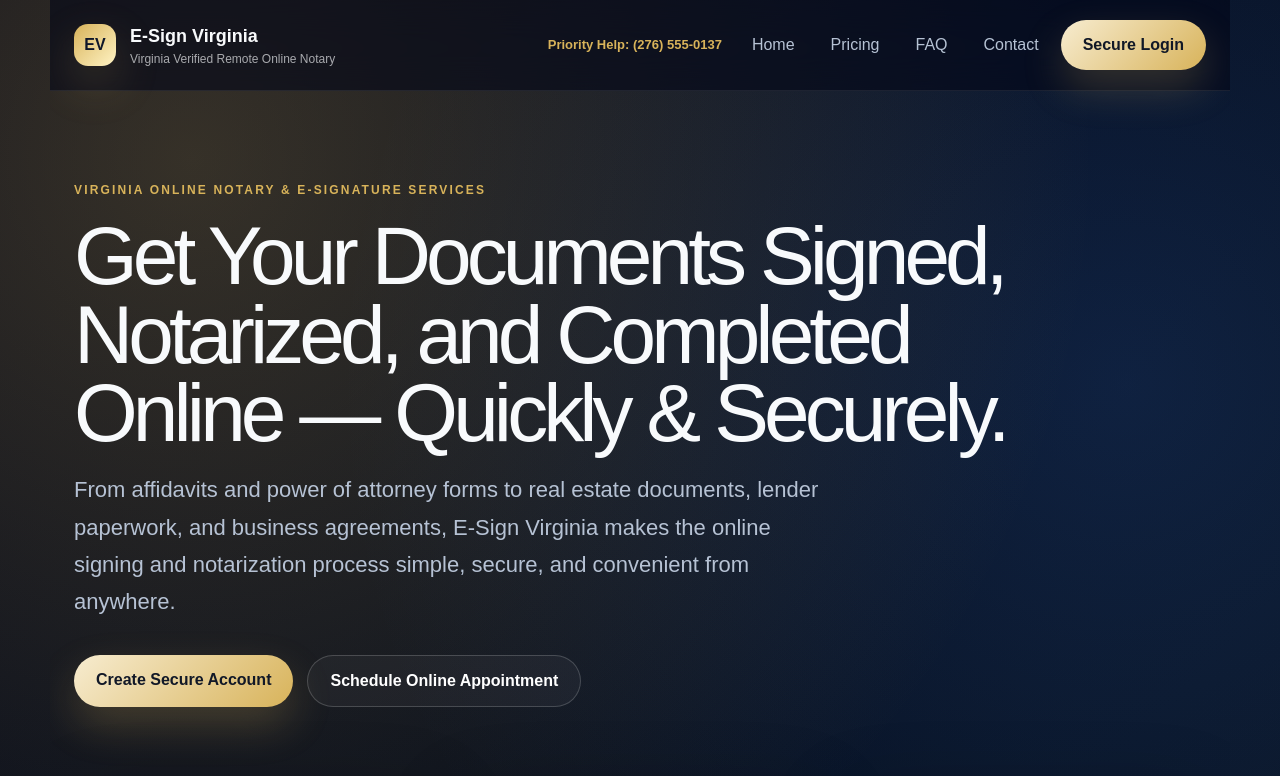
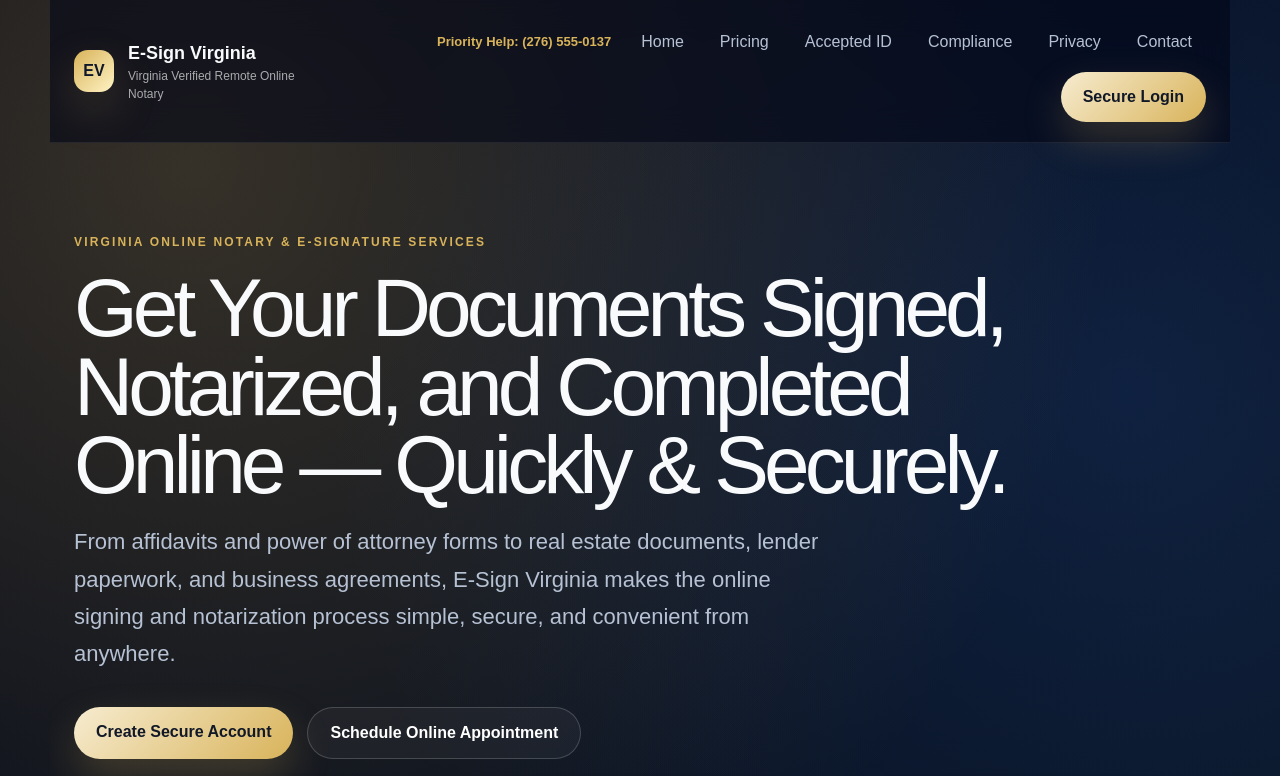
Before and after one commit to rawillia9801/esign, a Next.js app: page / in a window 1280 px wide. Shown: the top 776 px of the page. Built offline with nearby package versions, Linux system fonts and the light colour scheme.

Commit message:
Add trust pages to header navigation

```diff
--- a/components/Header.tsx
+++ b/components/Header.tsx
@@ -10,11 +10,13 @@
       <div style={{fontSize:'12px',opacity:.65}}>Virginia Verified Remote Online Notary</div>
     </div>
    </div>
-   <nav style={{display:'flex',gap:'8px',alignItems:'center'}}>
+   <nav style={{display:'flex',gap:'8px',alignItems:'center',flexWrap:'wrap',justifyContent:'flex-end'}}>
     <span style={{fontSize:'13px',color:'#d8b35a',fontWeight:700,marginRight:'8px'}}>Priority Help: (276) 555-0137</span>
     <Link className="nav-pill" href="/">Home</Link>
     <Link className="nav-pill" href="/pricing">Pricing</Link>
-    <Link className="nav-pill" href="/faq">FAQ</Link>
+    <Link className="nav-pill" href="/accepted-id">Accepted ID</Link>
+    <Link className="nav-pill" href="/compliance">Compliance</Link>
+    <Link className="nav-pill" href="/privacy">Privacy</Link>
     <Link className="nav-pill" href="/contact">Contact</Link>
     <Link className="btn" href="/login">Secure Login</Link>
    </nav>
```
